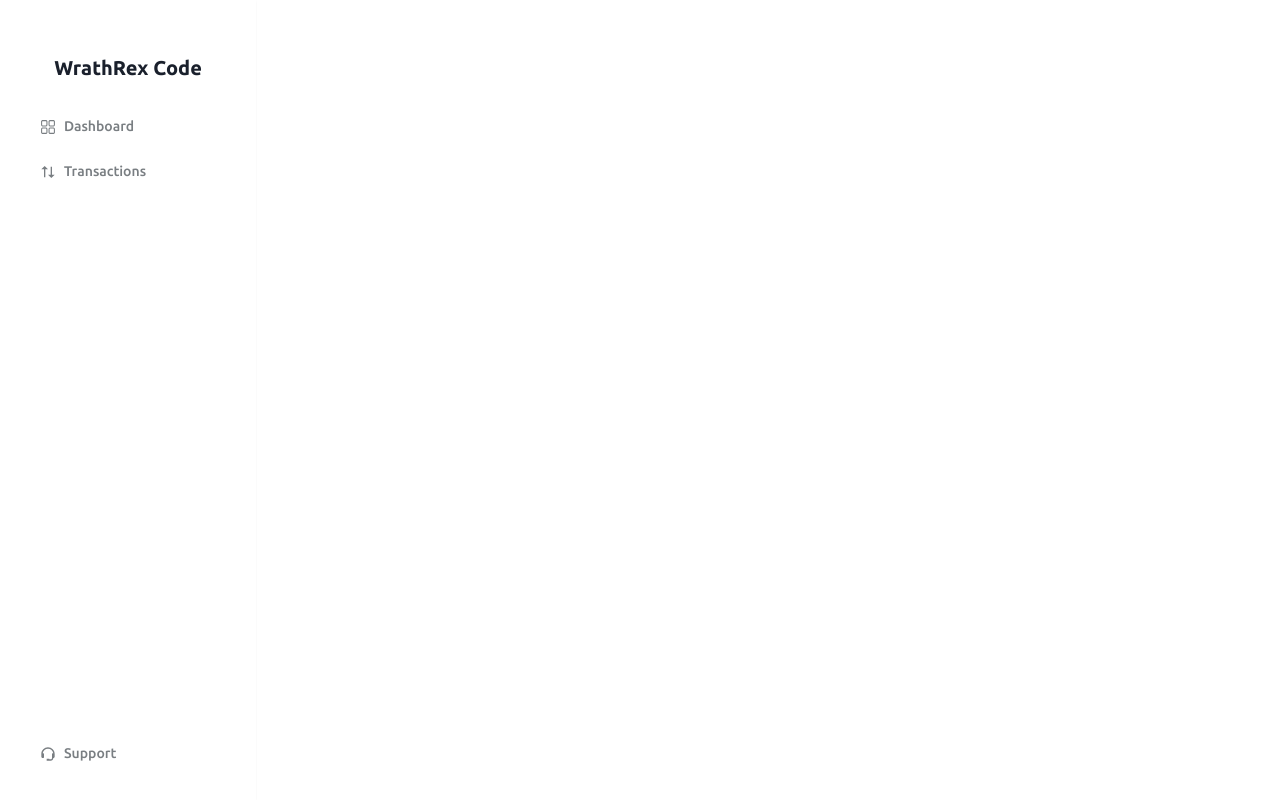
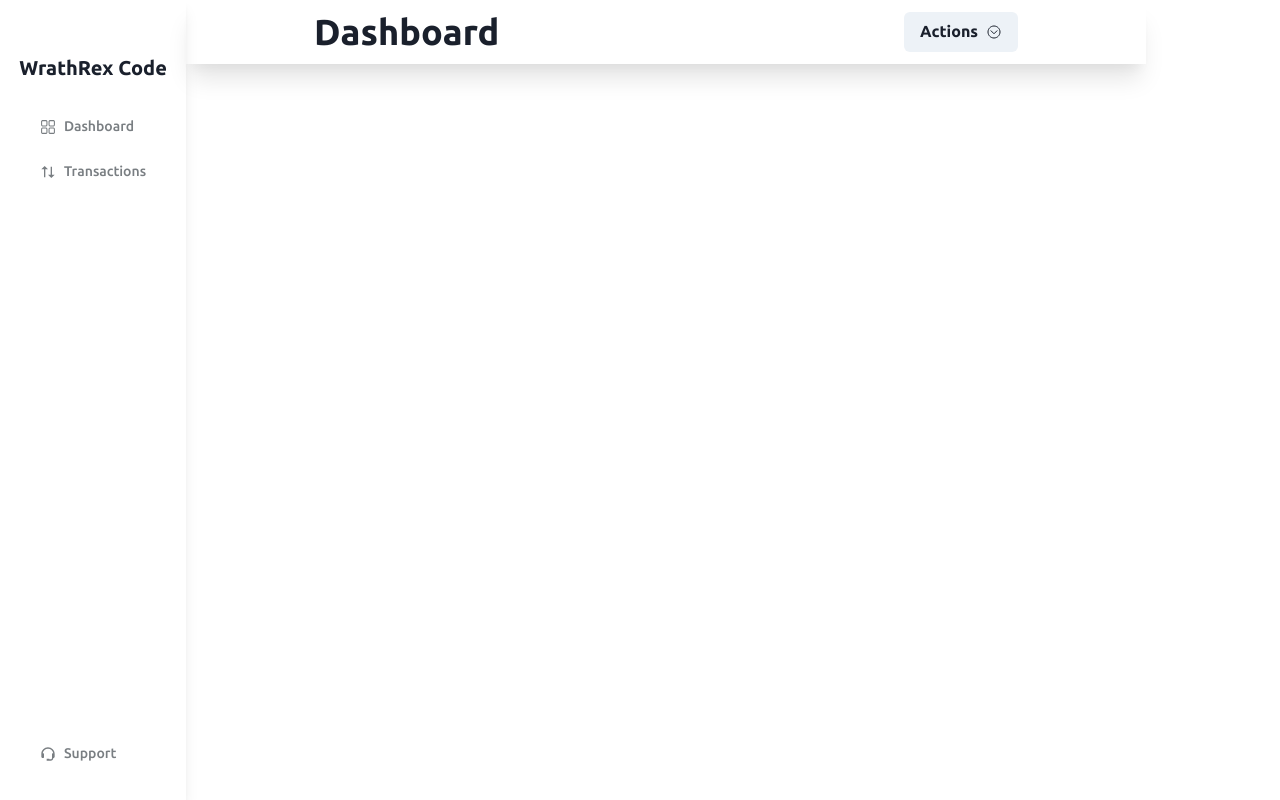
Before and after one commit to Sobanhanif4/crypto-dashboard-react, a React (Vite) app: page / in a window 1280 px wide. Built offline with nearby package versions, Linux system fonts and the light colour scheme.

Commit message:
Top nav added

```diff
--- a/src/components/Sidenav.jsx
+++ b/src/components/Sidenav.jsx
@@ -23,7 +23,7 @@ const Sidenav = () => {
 
 
     return (
-        <Stack justify= "space-between" boxShadow="sm" maxW="256px" h="100vh">
+        <Stack justify= "space-between" boxShadow="lg" maxW="256px" h="100vh">
             <Box>
                 <Heading textAlign="center" as="h1" fontSize="20px" pt="3.5rem">
                     WrathRex Code
--- /dev/null
+++ b/src/components/TopNav.jsx
@@ -0,0 +1,33 @@
+import {
+  Button,
+  Heading,
+  HStack,
+  Menu,
+  MenuButton,
+  MenuItem,
+  MenuList,
+} from "@chakra-ui/react";
+import { IoChevronDownCircleOutline } from "react-icons/io5";
+
+const TopNav = () => {
+  return (
+    <HStack maxW="60rem" boxShadow="xl" h="16" justify="space-between" px={32}>
+      <Heading>Dashboard</Heading>
+
+      <Menu>
+        <MenuButton as={Button} rightIcon={<IoChevronDownCircleOutline />}>
+          Actions
+        </MenuButton>
+        <MenuList>
+          <MenuItem>Download</MenuItem>
+          <MenuItem>Create a Copy</MenuItem>
+          <MenuItem>Mark as Draft</MenuItem>
+          <MenuItem>Delete</MenuItem>
+          <MenuItem>Attend a Workshop</MenuItem>
+        </MenuList>
+      </Menu>
+    </HStack>
+  );
+};
+
+export default TopNav;
--- a/src/pages/Dashboard/Dashboard.jsx
+++ b/src/pages/Dashboard/Dashboard.jsx
@@ -1,9 +1,16 @@
+import { Box, Flex } from "@chakra-ui/react"
 import Sidenav from "../../components/sidenav"
+import TopNav from "../../components/TopNav"
 
 const Dashboard = () => {
   return (
     <div>
-      <Sidenav />
+     <Flex>
+       <Sidenav />
+       <Box flexGrow={1}>
+       <TopNav />
+       </Box>
+     </Flex>
     </div>
   )
 }
```
